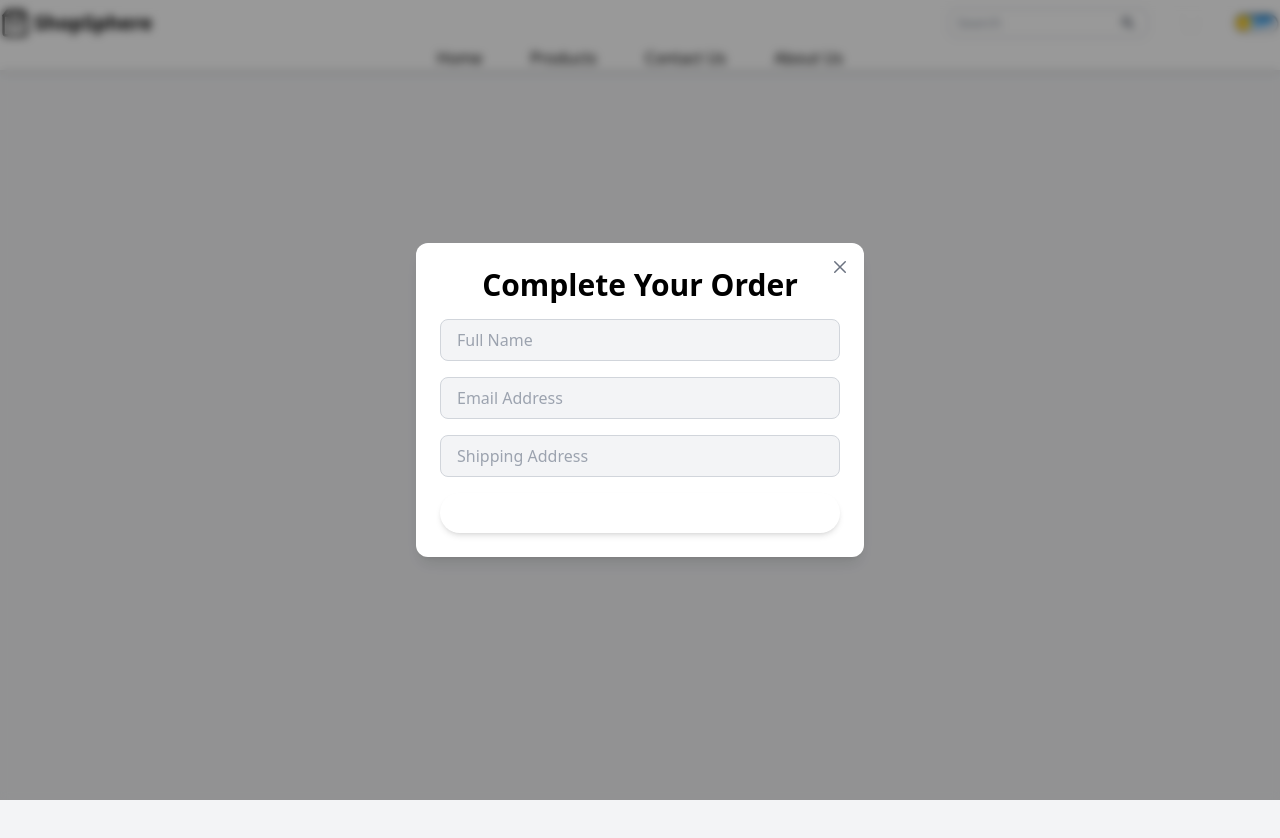
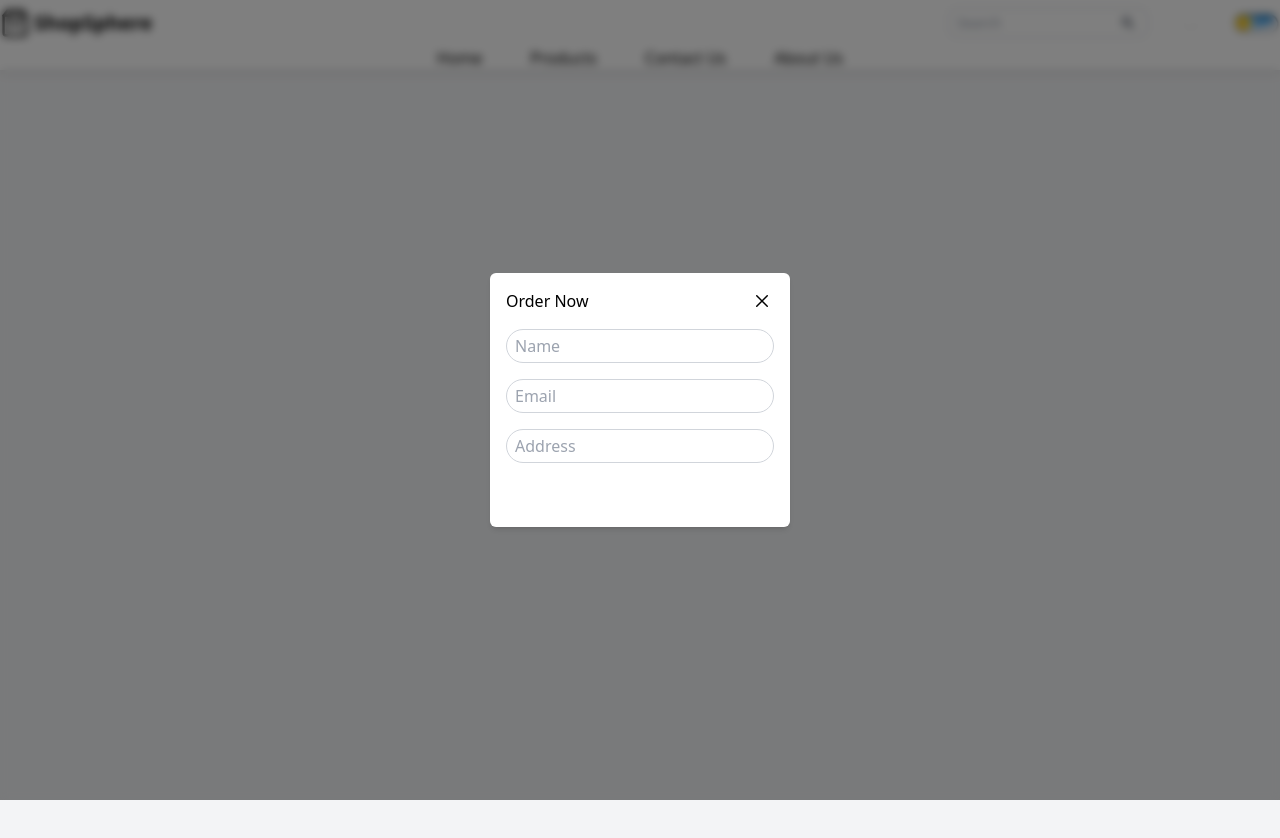
Before and after one commit to ghaniashahzad01/shopSphere, a React (Vite) app: page / in a window 1280 px wide. Both pictures are taken after a click on the button 1190 px from the left and 23 px from the top of the page. Shown: the top 838 px of the page. Built offline with nearby package versions, Linux system fonts and the light colour scheme.

Commit message:
Final commit.

```diff
--- a/src/components/Popup/Popup.jsx
+++ b/src/components/Popup/Popup.jsx
@@ -5,50 +5,45 @@
   return (
     <>
       {orderPopup && (
-        <div className="fixed inset-0 z-50 bg-black/40 backdrop-blur-sm flex items-center justify-center px-4">
-          <div
-            className="w-full max-w-sm sm:max-w-md bg-white dark:bg-slate-800 rounded-xl shadow-lg p-6 relative animate-fadeIn"
-            data-aos="zoom-in"
-          >
-            {/* Close Button */}
-            <button
+        <div className="popup">
+          <div className="h-screen w-screen fixed top-0 left-0 bg-black/50 z-50 backdrop-blur-sm">
+            <div className="fixed top-1/2 left-1/2 -translate-x-1/2 -translate-y-1/2 p-4 shadow-md bg-white dark:bg-gray-900 rounded-md duration-200 w-[300px]">
+              {/* header */}
+              <div className="flex items-center justify-between">
+                <div>
+                  <h1>Order Now</h1>
+                </div>
+                <div>
+                  <IoCloseOutline
+                    className="text-2xl cursor-pointer "
                     onClick={() => setOrderPopup(false)}
-              className="absolute top-3 right-3 text-2xl text-gray-500 hover:text-primary transition-all"
-            >
-              <IoCloseOutline />
-            </button>
-
-            {/* Title */}
-            <h2 className="text-2xl sm:text-3xl font-bold text-center text-primary dark:text-white mb-4">
-              Complete Your Order
-            </h2>
-
-            {/* Input Fields */}
-            <form className="flex flex-col gap-4">
+                  />
+                </div>
+              </div>
+              {/* form section */}
+              <div className="mt-4">
                 <input
                   type="text"
-                placeholder="Full Name"
-                className="w-full rounded-lg px-4 py-2 bg-gray-100 dark:bg-slate-700 border border-gray-300 dark:border-slate-600 focus:outline-none focus:ring-2 focus:ring-primary transition"
+                  placeholder="Name"
+                  className=" w-full rounded-full border border-gray-300 dark:border-gray-500 dark:bg-gray-800 px-2 py-1 mb-4"
                 />
                 <input
                   type="email"
-                placeholder="Email Address"
-                className="w-full rounded-lg px-4 py-2 bg-gray-100 dark:bg-slate-700 border border-gray-300 dark:border-slate-600 focus:outline-none focus:ring-2 focus:ring-primary transition"
+                  placeholder="Email"
+                  className=" w-full rounded-full border border-gray-300 dark:border-gray-500 dark:bg-gray-800 px-2 py-1 mb-4"
                 />
                 <input
                   type="text"
-                placeholder="Shipping Address"
-                className="w-full rounded-lg px-4 py-2 bg-gray-100 dark:bg-slate-700 border border-gray-300 dark:border-slate-600 focus:outline-none focus:ring-2 focus:ring-primary transition"
+                  placeholder="Address"
+                  className=" w-full rounded-full border border-gray-300 dark:border-gray-500 dark:bg-gray-800 px-2 py-1 mb-4"
                 />
-
-              {/* Order Button */}
-              <button
-                type="submit"
-                className="bg-gradient-to-r from-primary to-secondary hover:scale-105 duration-200 text-white py-2 px-6 rounded-full font-semibold shadow-md"
-              >
+                <div className="flex justify-center">
+                  <button className="bg-gradient-to-r from-primary to-secondary hover:scale-105 duration-200 text-white py-1 px-4 rounded-full ">
                     Order Now
                   </button>
-            </form>
+                </div>
+              </div>
+            </div>
           </div>
         </div>
       )}
```
Lines whose indentation alone changed are shown as unchanged.
